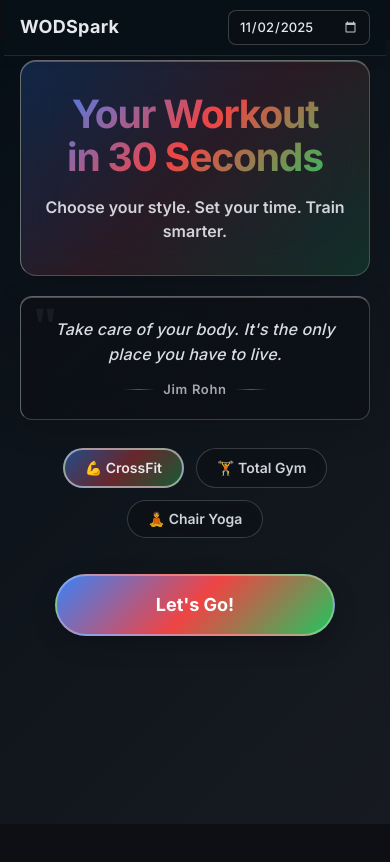
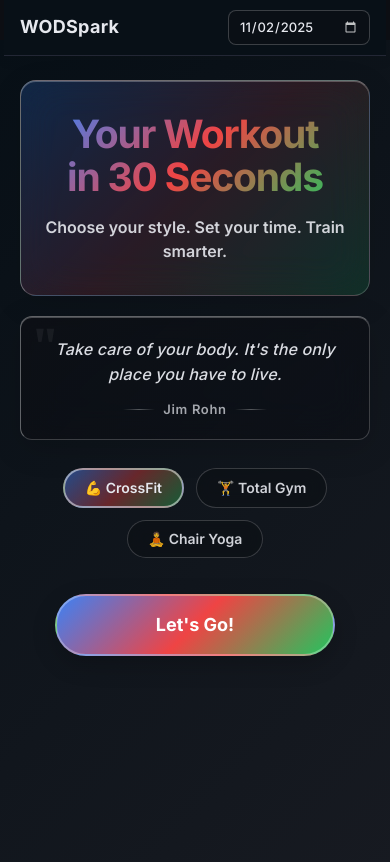
Before and after one commit to drobins25/crossfit-wod-generator, a React (Vite) app: page / in a window 390 px wide. Shown: the top 862 px of the page. Built offline with nearby package versions, Linux system fonts and the light colour scheme.

Commit message:
Updated mobile styles.

```diff
--- a/src/Board.tsx
+++ b/src/Board.tsx
@@ -123,7 +123,7 @@ export default function Board({ layout = 'grid' }: BoardProps) {
                 alignItems: 'center',
               }}
             >
-              <span>🟢 Warm-up 🟢</span>
+              <span>🟢 Warm-up</span>
               <span
                 style={{
                   fontSize: '16px',
@@ -141,10 +141,14 @@ export default function Board({ layout = 'grid' }: BoardProps) {
             style={{
               display: 'grid',
               gridTemplateRows: warmupExpanded ? '1fr' : '0fr',
-              transition: 'grid-template-rows 0.25s ease-out',
+              transition: 'grid-template-rows 0.3s ease-out',
             }}
           >
-            <div style={{ overflow: 'hidden' }}>
+            <div style={{
+              overflow: 'hidden',
+              opacity: warmupExpanded ? 1 : 0,
+              transition: 'opacity 0.3s ease-out',
+            }}>
               {warm ? (
                 warm.map((w, i) => (
                   <div key={i} className="marker line list animate">
@@ -209,7 +213,7 @@ export default function Board({ layout = 'grid' }: BoardProps) {
                 alignItems: 'center',
               }}
             >
-              <span>🔵 Cool-down 🔵</span>
+              <span>🔵 Cool-down</span>
               <span
                 style={{
                   fontSize: '16px',
@@ -227,10 +231,14 @@ export default function Board({ layout = 'grid' }: BoardProps) {
             style={{
               display: 'grid',
               gridTemplateRows: cooldownExpanded ? '1fr' : '0fr',
-              transition: 'grid-template-rows 0.25s ease-out',
+              transition: 'grid-template-rows 0.3s ease-out',
             }}
           >
-            <div style={{ overflow: 'hidden' }}>
+            <div style={{
+              overflow: 'hidden',
+              opacity: cooldownExpanded ? 1 : 0,
+              transition: 'opacity 0.3s ease-out',
+            }}>
               {cool ? (
                 cool.map((c, i) => (
                   <div key={i} className="marker line list animate">
--- a/src/steps/CooldownBlock.tsx
+++ b/src/steps/CooldownBlock.tsx
@@ -8,7 +8,7 @@ export function CooldownBlock({ cool }: Props) {
   return (
     <section className="mini-board cooldown-accent">
       <div className="board-head">
-        <div className="marker head blue-soft">🔵 Cool-down 🔵</div>
+        <div className="marker head blue-soft">🔵 Cool-down</div>
       </div>
       {cool ? (
         cool.map((c, i) => (
--- a/src/steps/HeroStep.tsx
+++ b/src/steps/HeroStep.tsx
@@ -19,9 +19,9 @@ export function HeroStep({ workoutType, setWorkoutType, onNext }: Props) {
     <div style={{
       background: 'linear-gradient(135deg, var(--panel), var(--panel-2))',
       backgroundAttachment: 'fixed',
-      margin: '-20px -20px 0 -20px',
-      padding: '20px 20px 20px 20px',
-      minHeight: 'calc(100vh - 60px)',
+      margin: '-20px -20px -20px -20px',
+      padding: '20px',
+      flex: 1,
       display: 'flex',
       flexDirection: 'column',
       alignItems: 'center',
@@ -44,7 +44,8 @@ export function HeroStep({ workoutType, setWorkoutType, onNext }: Props) {
         padding: '32px 24px',
         maxWidth: '600px',
         width: '100%',
-        textAlign: 'center'
+        textAlign: 'center',
+        marginTop: '20px'
       }}>
         <h1 style={{
           fontSize: 'clamp(36px, 10vw, 56px)',
--- a/src/steps/WarmupBlock.tsx
+++ b/src/steps/WarmupBlock.tsx
@@ -8,7 +8,7 @@ export function WarmupBlock({ warm }: Props) {
   return (
     <section className="mini-board warmup-accent">
       <div className="board-head">
-        <div className="marker head green">🟢 Warm-up 🟢</div>
+        <div className="marker head green">🟢 Warm-up</div>
       </div>
       {warm ? (
         warm.map((w, i) => (
--- a/src/theme.css
+++ b/src/theme.css
@@ -699,8 +699,9 @@ a.link-plain:hover { opacity: 1; }
 
 .wizard-content {
   flex: 1;
-  margin-bottom: 16px;
   touch-action: pan-y; /* Allow vertical scrolling but capture horizontal drags */
+  display: flex;
+  flex-direction: column;
 }
 
 /* Allow interactive elements to work normally inside draggable content */
--- a/src/wizard/WizardControls.tsx
+++ b/src/wizard/WizardControls.tsx
@@ -73,7 +73,7 @@ function WizardSteps() {
 
   // Adjust container width based on step
   const getContainerStyle = () => {
-    if (currentStep === 0) return { maxWidth: 1000, margin: '0 auto' } // Hero
+    if (currentStep === 0) return { maxWidth: 1000, margin: '0 auto', flex: 1, display: 'flex', flexDirection: 'column' as const } // Hero
     if (currentStep === 4) return { maxWidth: 900, margin: '0 auto' } // Results
     return { maxWidth: 800, margin: '0 auto' } // Quick Setup & Modal steps
   }
@@ -354,8 +354,8 @@ function WizardSteps() {
         <div style={{
           background: 'linear-gradient(135deg, var(--panel), var(--panel-2))',
           backgroundAttachment: 'fixed',
-          margin: '-20px -20px 0 -20px',
-          padding: '40px 20px 20px 20px',
+          margin: '-20px -20px -20px -20px',
+          padding: '40px 20px 40px 20px',
           minHeight: 'calc(100vh - 60px)',
           overflowX: 'hidden',
         }}>
```
